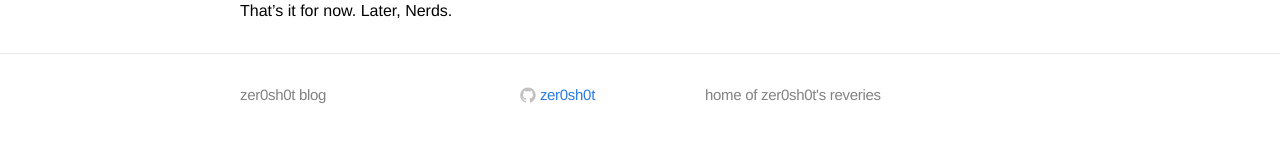
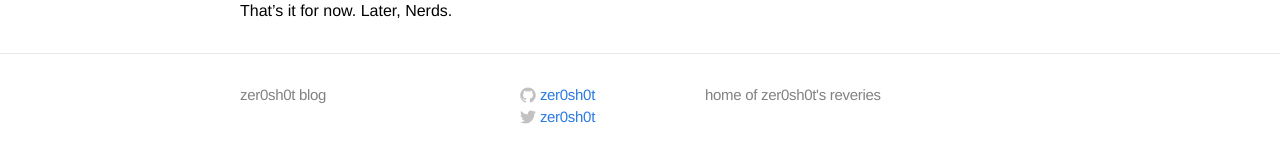
Before and after one commit to zer0sh0t/zer0sh0t.github.io, a Jekyll site: the page built from _posts/2021-06-18-mathematical-proof-of-why-you-dont-exist.markdown, in a window 1280 px wide. Shown: the part 526-689 px from the top of the page. Built offline with Jekyll 4.4.1, drawn with Linux system fonts in a browser that asks for light colours.

Commit message:
adding twitter account yoooo

```diff
--- a/_config.yml
+++ b/_config.yml
@@ -4,7 +4,7 @@ email:
 description: "home of zer0sh0t's reveries"
 baseurl: ""
 url: "http://zer0sh0t.github.io"
-twitter_username:
+twitter_username: zer0sh0t
 github_username:  zer0sh0t
 
 # Build settings
```
